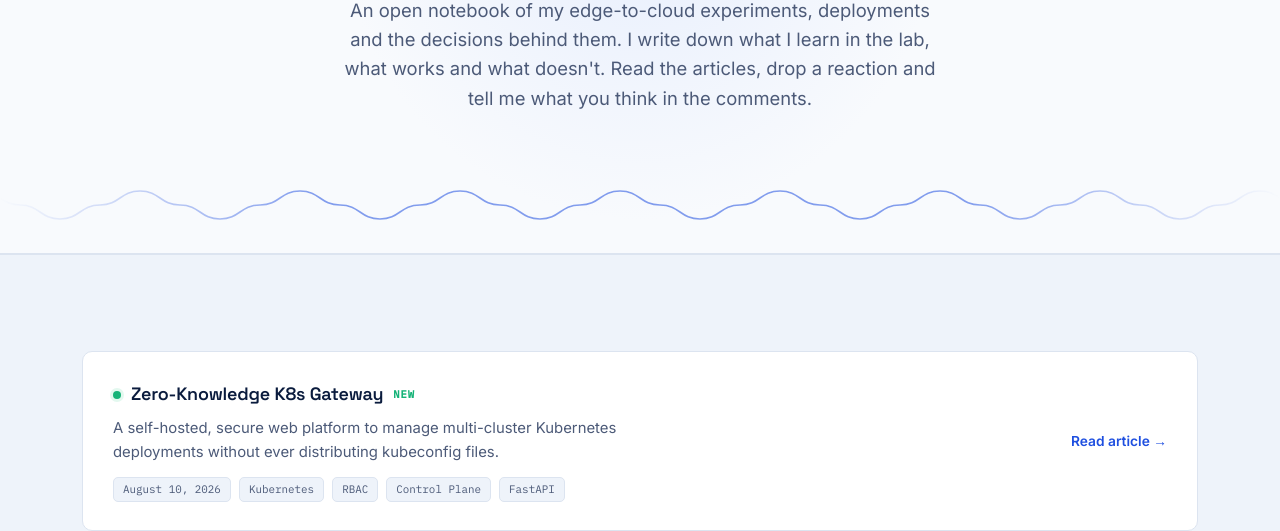
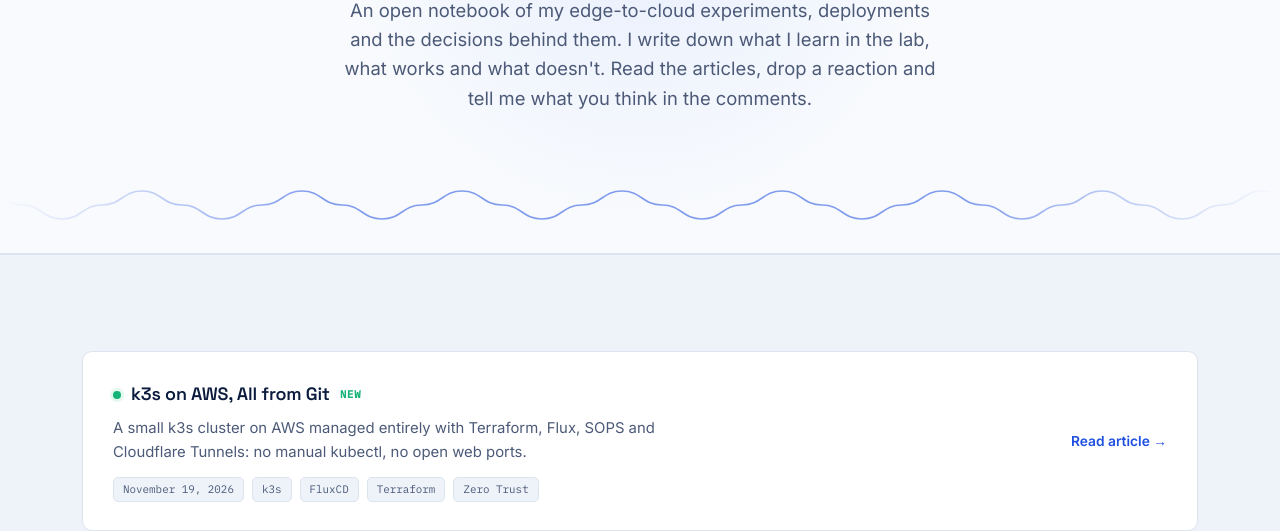
Before and after one commit to AndreaProzzo21/flowingbot, a plain HTML site: page blog.html in a window 1280 px wide. Shown: the part 272-803 px from the top of the page. Drawn offline with Linux system fonts and the light colour scheme.

Commit message:
added k3s-flux blog post

```diff
--- a/blog.html
+++ b/blog.html
@@ -43,10 +43,26 @@
     <div class="container">
         <div class="lab-grid">
 
+        <!-- Article Card 4: k3s GitOps (Newest) -->
+        <div class="lab-card">
+            <div class="lab-card-main">
+                <h3><span class="status-dot is-online"></span>k3s on AWS, All from Git<span class="status-tag is-online">NEW</span></h3>
+                <p>A small k3s cluster on AWS managed entirely with Terraform, Flux, SOPS and Cloudflare Tunnels: no manual kubectl, no open web ports.</p>
+                <div class="stack-tags">
+                    <span>November 19, 2026</span>
+                    <span>k3s</span>
+                    <span>FluxCD</span>
+                    <span>Terraform</span>
+                    <span>Zero Trust</span>
+                </div>
+            </div>
+            <a href="/articles/k3s-flux-gitops.html" class="lab-card-link">Read article →</a>
+        </div>
+
             <!-- Article Card 3: Gateway (Newest) -->
             <div class="lab-card">
                 <div class="lab-card-main">
-                    <h3><span class="status-dot is-online"></span>Zero-Knowledge K8s Gateway<span class="status-tag is-online">NEW</span></h3>
+                    <h3><span class="status-dot is-online"></span>Zero-Knowledge K8s Gateway</h3>
                     <p>A self-hosted, secure web platform to manage multi-cluster Kubernetes deployments without ever distributing kubeconfig files.</p>
                     <div class="stack-tags">
                         <span>August 10, 2026</span>
```
